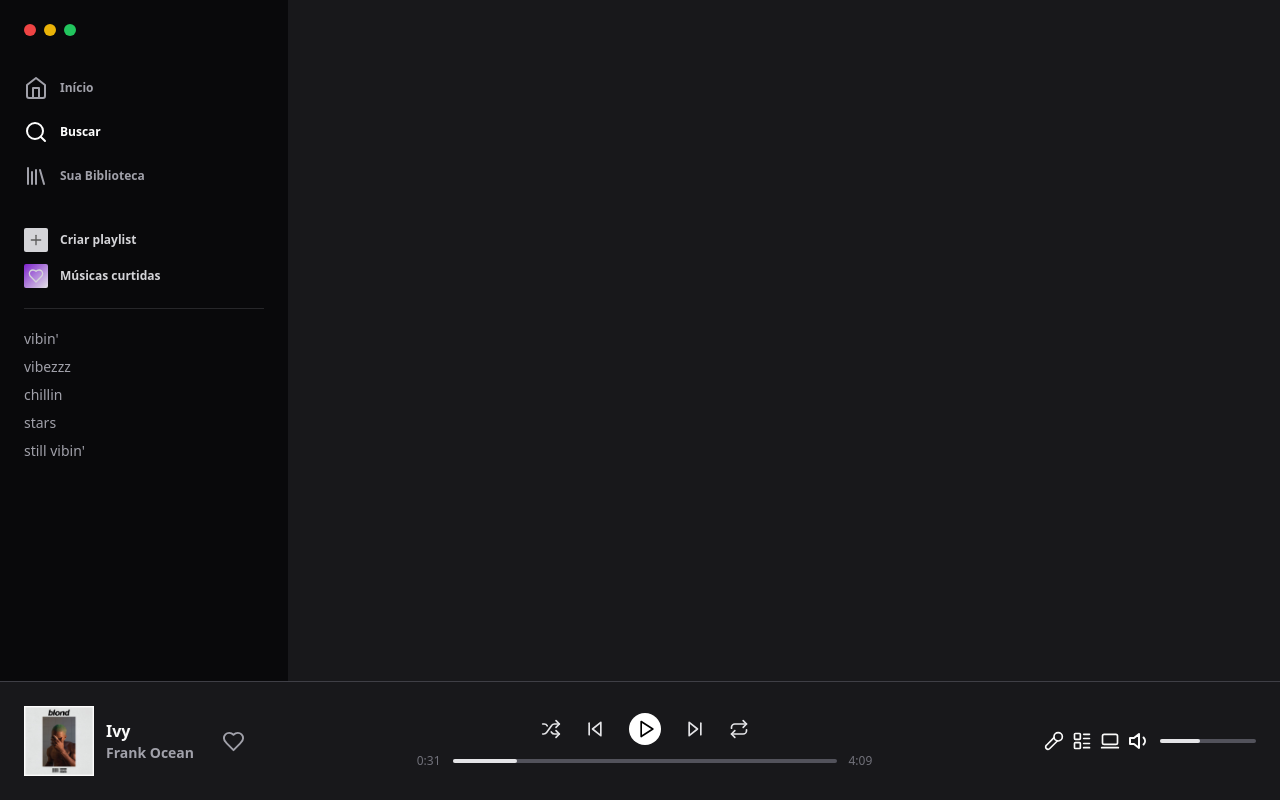
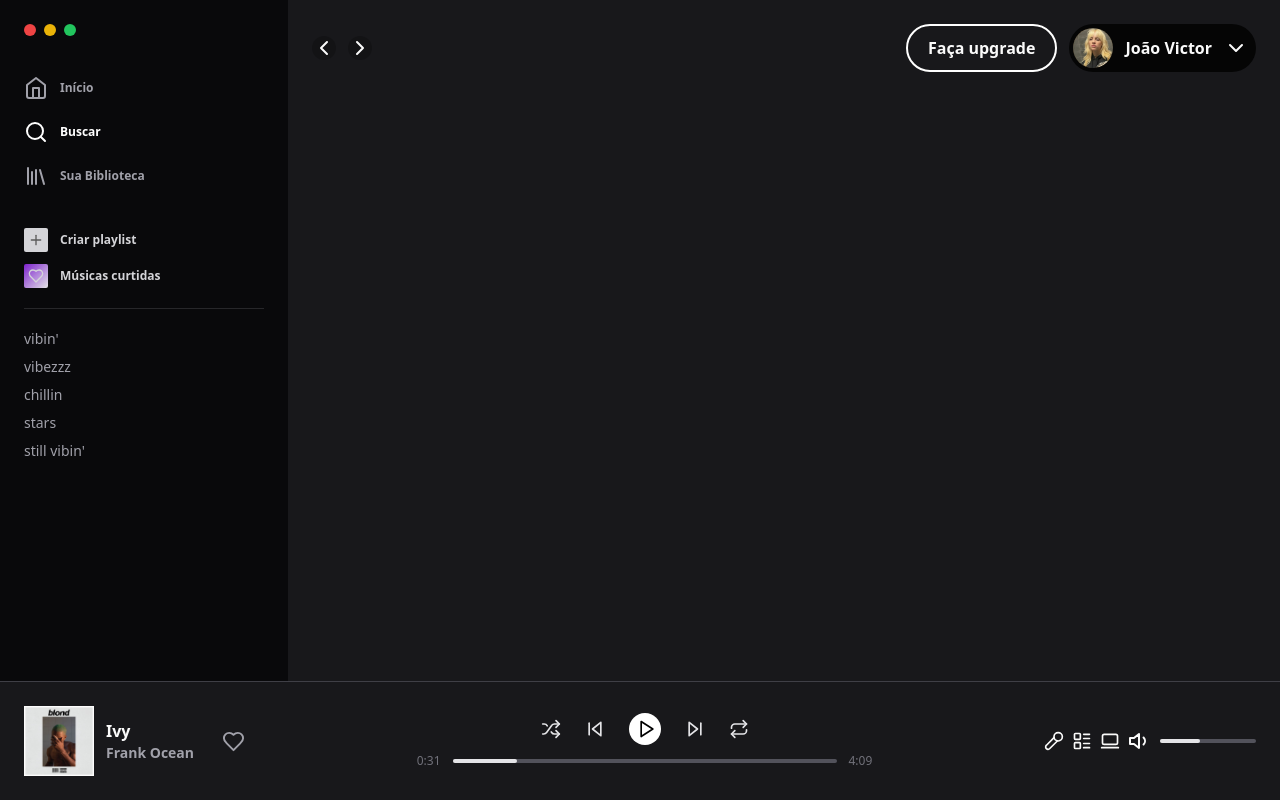
Before and after one commit to joaovictornovais/spotify-clone, a React (Create React App) app: page /playlist in a window 1280 px wide. Built offline with nearby package versions, Linux system fonts and the light colour scheme; the HTML template or start-up script is replaced by a standard one.

Commit message:
UpNav fix

```diff
--- a/src/App.js
+++ b/src/App.js
@@ -5,6 +5,7 @@
 import { BrowserRouter as Router, Routes, Route } from 'react-router-dom';
 import Buscar from './pages/Buscar';
 import Biblioteca from './pages/Biblioteca';
+import UpNav from './components/UpNav';
 
 function App() {
   return (
@@ -16,6 +17,7 @@
           scrollbar-thumb-gray-300
           scrollbar-thin
           scrollbar-h-2">
+            <UpNav />
             <Routes>
               <Route path="/" element={<Inicio />} />
               <Route path="/buscar" element={<Buscar />} />
--- a/src/pages/Inicio.js
+++ b/src/pages/Inicio.js
@@ -1,5 +1,4 @@
 import React from 'react'
-import UpNav from '../components/UpNav'
 import Recommended from '../components/Recommended'
 import MadeFor from '../components/MadeFor'
 import You from '../components/You'
@@ -9,7 +8,6 @@
 const Inicio = () => {
   return (
     <>
-      <UpNav />
       <Recommended/>
       <MadeFor />
       <You />
```
